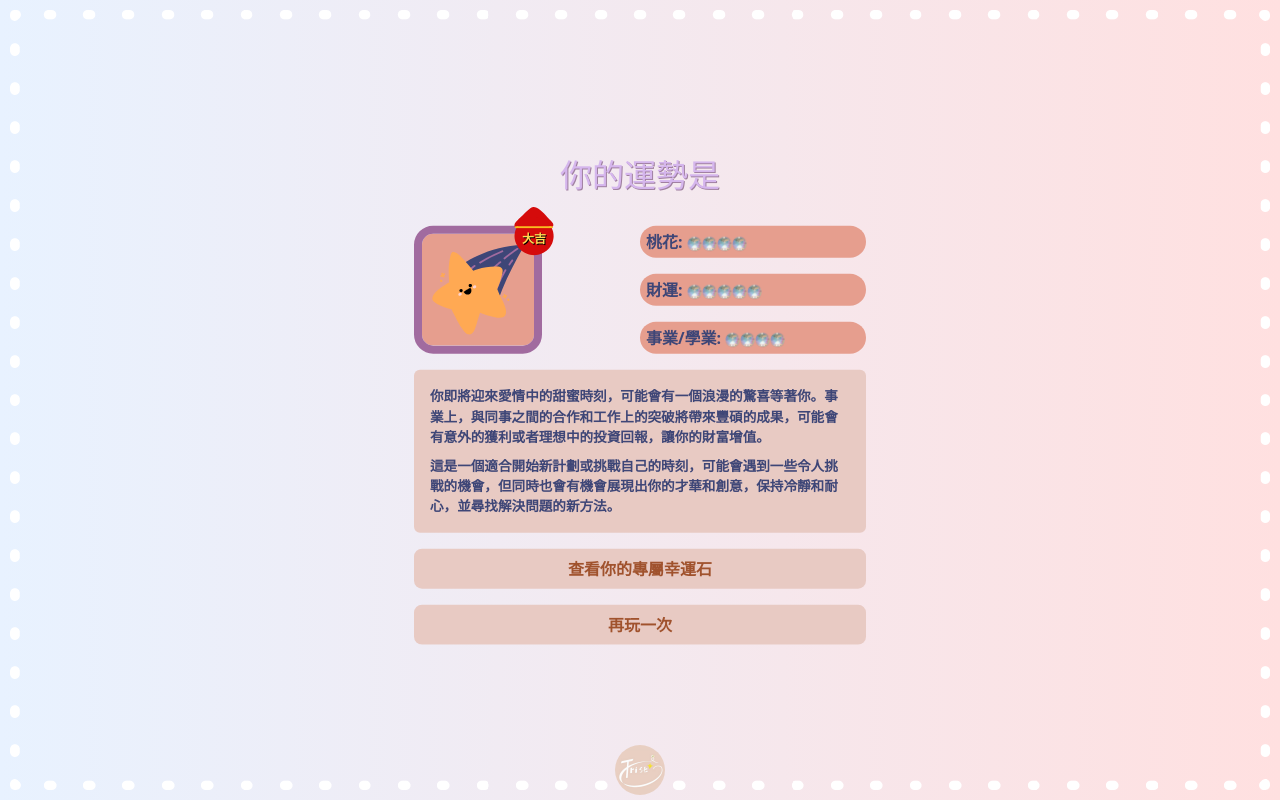
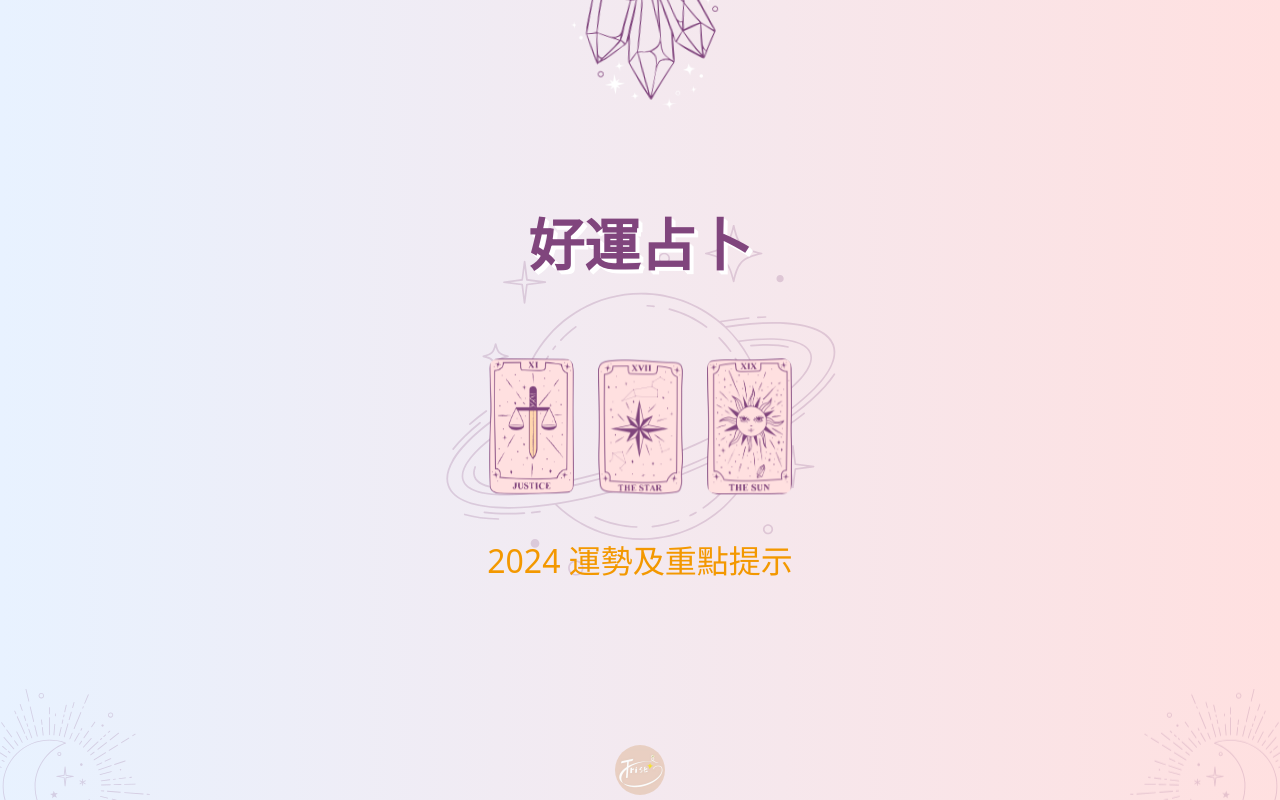
Before and after one commit to TristarAccessory/TristarDivinationGame, a React (Vite) app in the folder divination-game/: page / in a window 1280 px wide. Built offline with nearby package versions, Linux system fonts and the light colour scheme.

Commit message:
修正: 修正起始頁面

```diff
--- a/divination-game/src/App.tsx
+++ b/divination-game/src/App.tsx
@@ -41,7 +41,7 @@ const PageContainerExiting = styled.div`
 `;
 
 function App() {
-    const [gamePage, setGamePage] = useState(11);
+    const [gamePage, setGamePage] = useState(0);
     const [isExiting, setIsExiting] = useState(false);
     const [contentToExit, setContentToExit] = useState(<></>);
     const [finalResult, setFinalResult] = useState('');
```
